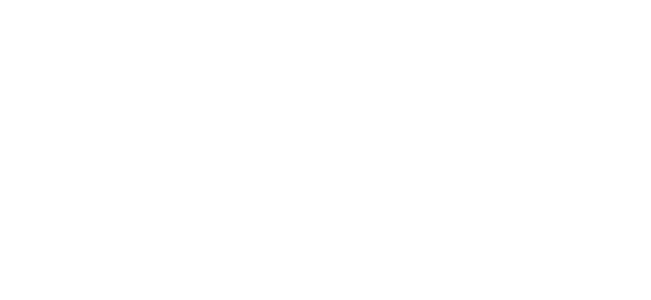
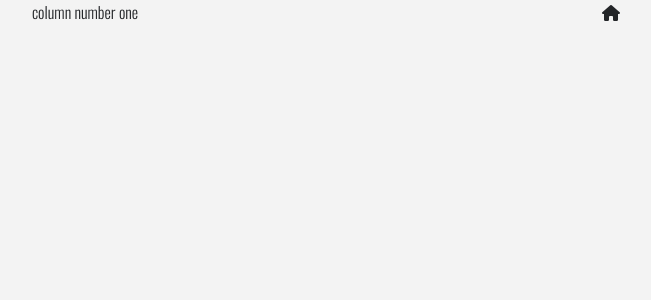
Before and after one commit to msksaul/E-CommerceSite, a React (Create React App) app: page / in a window 1280 px wide. Shown: the top 300 px of the page, without its empty margins (53-704 px from the left). Built offline with nearby package versions, Linux system fonts and the light colour scheme.

Commit message:
Main CSS Classes

```diff
--- a/public/index.html
+++ b/public/index.html
@@ -26,6 +26,8 @@
     -->
     <link href="https://fonts.googleapis.com/css2?family=Oswald:wght@300&family=Permanent+Marker&display=swap" rel="stylesheet">
 
+    <script src="https://kit.fontawesome.com/b6b30162d9.js" crossorigin="anonymous"></script>
+
     <title>Store App</title>
   </head>
   <body>
--- a/src/App.css
+++ b/src/App.css
@@ -1,38 +1,31 @@
-.App {
-  text-align: center;
+* {
+  margin: 0;
 }
 
-.App-logo {
-  height: 40vmin;
-  pointer-events: none;
+:root {
+  --mainBlue: #2a2a72;
+  --lgihtBlue: #009ffd;
+  --mainWhite: #f3f3f3;
+  --mainDark: #232528;
+  --mainYellow: #ffa400
 }
 
-@media (prefers-reduced-motion: no-preference) {
-  .App-logo {
-    animation: App-logo-spin infinite 20s linear;
-  }
+body {
+  font-family: 'Oswald', sans-serif !important;
+  background: var(--mainWhite) !important;
+  color: var(--mainDark) !important;
 }
 
-.App-header {
-  background-color: #282c34;
-  min-height: 100vh;
-  display: flex;
-  flex-direction: column;
-  align-items: center;
-  justify-content: center;
-  font-size: calc(10px + 2vmin);
-  color: white;
+.text-title {
+  font-family: 'Permanent Marker', cursive;
+  letter-spacing: 0.3rem;
+  text-transform: uppercase;
 }
 
-.App-link {
-  color: #61dafb;
+.text-blue {
+  color: var(--mainBlue);
 }
 
-@keyframes App-logo-spin {
-  from {
-    transform: rotate(0deg);
-  }
-  to {
-    transform: rotate(360deg);
-  }
+.text-bright {
+  color: var(--lgihtBlue);
 }
--- a/src/App.js
+++ b/src/App.js
@@ -7,6 +7,8 @@ function App() {
   return (
     <div className='container'>
       <div className='row'>
+        <div className='col-6'>column number one</div>
+        <div className='col-6'><span><i className='fas fa-home'></i></span></div>
       </div>
     </div>
   );
```
